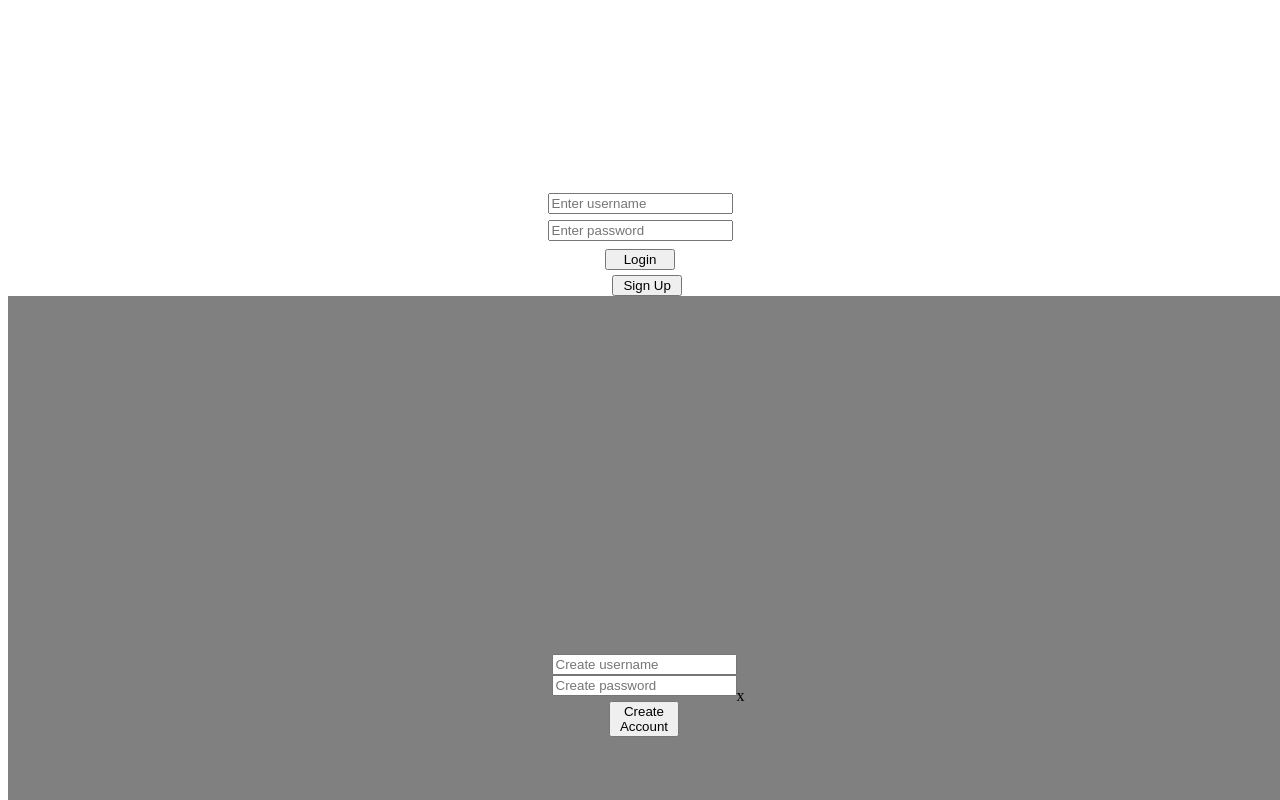
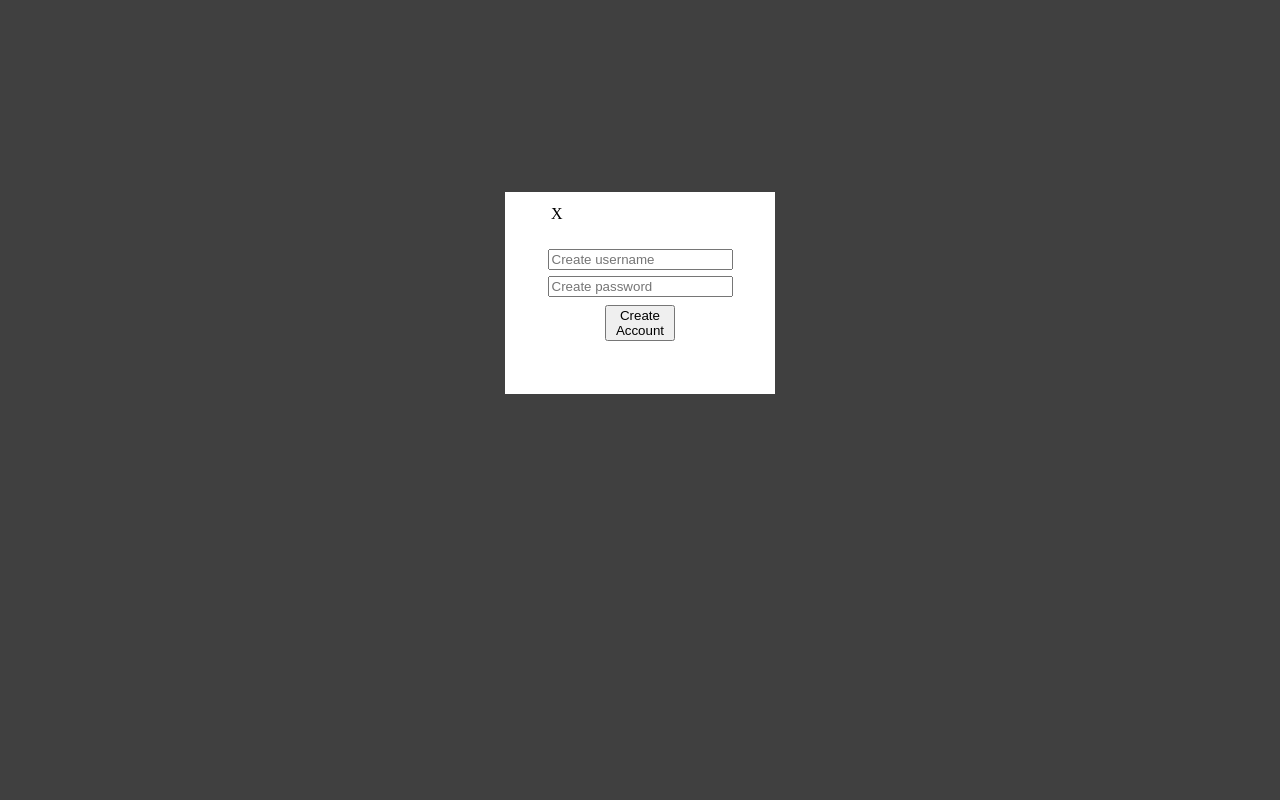
Before and after one commit to joki9448/to-do-list, a React (Create React App) app in the folder client/: page / in a window 1280 px wide. Both pictures are taken after a click on the button "Sign Up". Shown: the top 800 px of the page. Built offline with nearby package versions, Linux system fonts and the light colour scheme; no server answers.

Commit message:
styled signup form modal

```diff
--- a/client/src/App.css
+++ b/client/src/App.css
@@ -8,7 +8,7 @@
   flex-direction: column;
   justify-content: center;
   align-items: center;
-  margin-top: 15%;
+  margin-top: 17%;
 }
 .login-form input {
   margin: 3px;
@@ -24,24 +24,40 @@
 }
 
 .signup-modal {
+  position: fixed;
   justify-content: center;
-  align-items: center;
-  background-color: grey;
+  background-color: rgba(0.75, 0.75, 0.75, 0.75);
   height: 100vh;
   width: 100vw;
+  bottom: 0;
+  left: 0;
 }
 .signup-form {
   display: flex;
   flex-direction: column;
   justify-content: center;
   align-items: center;
+  background-color: white;
+  border: 1px solid white;
+  height: 25%;
+  margin-top: 15%;
+  padding-left: 3%;
+  padding-right: 3%;
 }
 .signup-form input {
+  margin: 3px;
 }
 .signup-btn {
+  margin-top: 5px;
+  width: 70px;
 }
 .close-signup-form {
+  position: fixed;
+  margin-right: 13%;
+  margin-top: 16%;
+  color: black;
   cursor: pointer;
+  text-decoration: none;
 }
 /* .list-container {
   display: flex;
--- a/client/src/components/SignUpForm.js
+++ b/client/src/components/SignUpForm.js
@@ -39,7 +39,7 @@ function SignUpForm({ handleIsSignUpFormVisible, isSignUpFormVisible }) {
                 />
                 <button className="login-btn" type="submit">Create Account</button>
             </form>
-            <div className="close-signup-form" onClick={() => {handleIsSignUpFormVisible(false)}}>x</div>
+            <div className="close-signup-form" onClick={() => {handleIsSignUpFormVisible(false)}}>X</div>
         </div>
     )
 }
```
